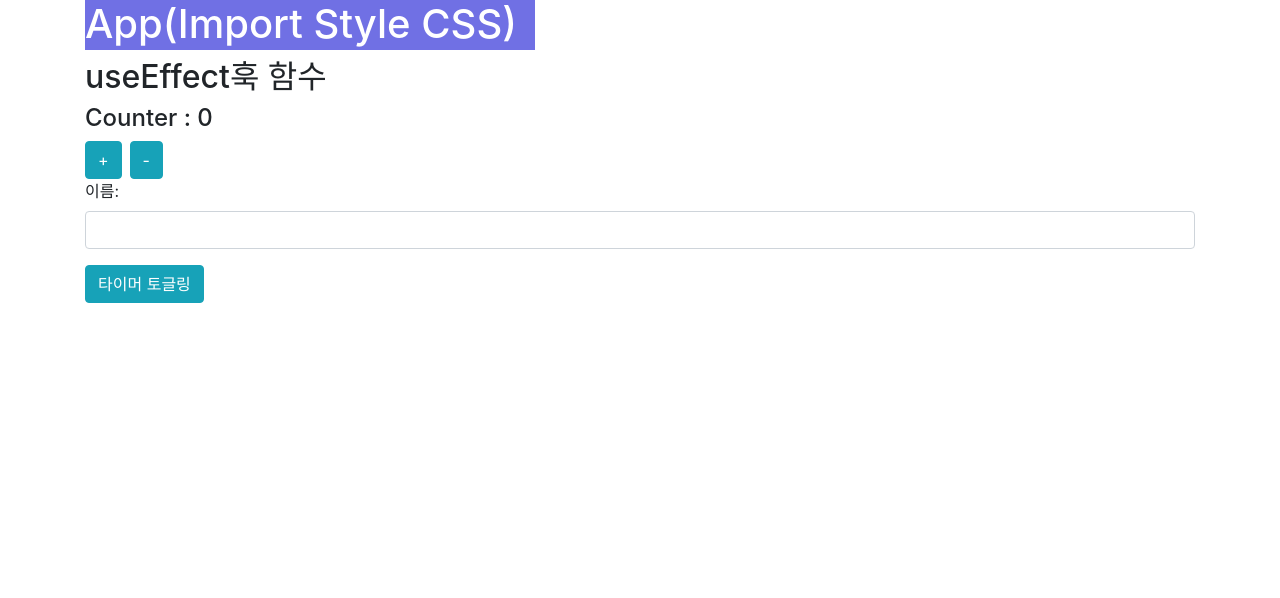
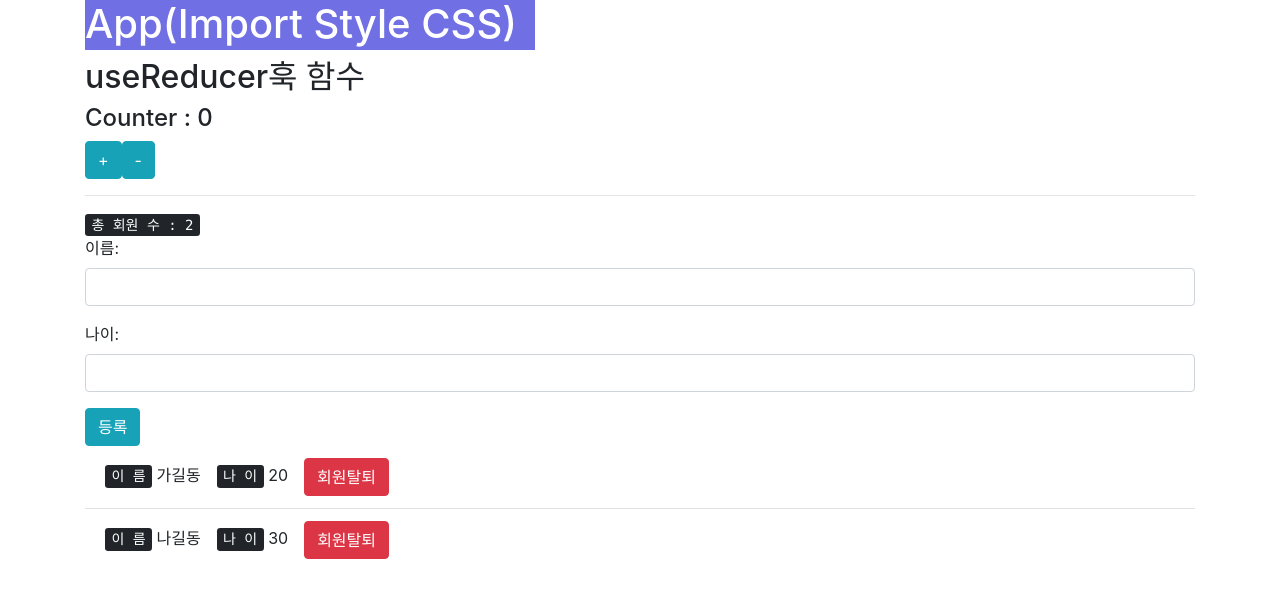
Before and after one commit to hongseungmn/React, a React (Create React App) app in the folder react-hooks-example/: page / in a window 1280 px wide. Shown: the top 598 px of the page. Built offline with nearby package versions, Linux system fonts and the light colour scheme.

Commit message:
리엑트 연습

```diff
--- a/react-hooks-example/src/App.js
+++ b/react-hooks-example/src/App.js
@@ -33,17 +33,17 @@ function App() {
       {/* <UseState2/> */}
       {/* <UseState3/> */}
 
-      <h2>useEffect훅 함수</h2>
+      {/* <h2>useEffect훅 함수</h2>
       <UseEffect1/>
-      <UseEffect2/>
-    {/*
-      <h2>useRef훅 함수</h2>
-  <UserRef_/>*/}
-  {/*}
+      <UseEffect2/> */}
+
+      {/* <h2>useRef훅 함수</h2>
+  <UserRef_/> */}
+
   <h2>useReducer훅 함수</h2>
   <UseReducer1/>
   <hr/>
-    <UseReducer2/>*/}
+    <UseReducer2/>
     {/*
     <h2>useContext훅 함수</h2>
   <UseContext_/>*/}
```
